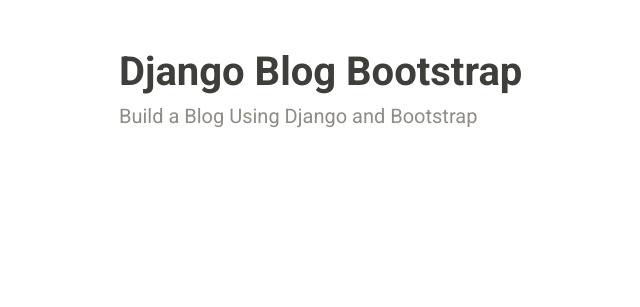
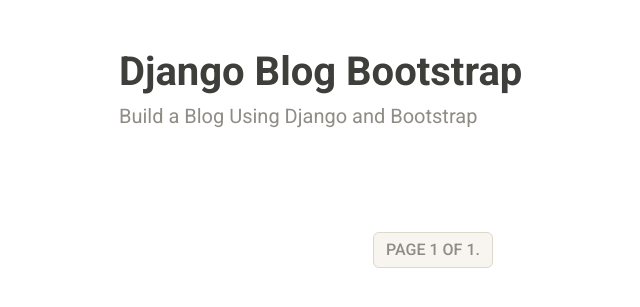
Before and after one commit to nutchoey/Django-Blog-Bootstrap, a Django app: page / in a window 1280 px wide. Shown: the part 56-363 px from the top of the page, without its empty margins (207-847 px from the left). Run offline with Django 5.2, Linux system fonts and the light colour scheme; data that the repository does not hold is empty.

Commit message:
add  pagination

```diff
--- a/blog/templates/blog/index.html
+++ b/blog/templates/blog/index.html
@@ -29,4 +29,33 @@
         </div>
     {% endfor %}
 
+    <nav>
+		<ul class="pagination">
+			<div class="mx-auto d-flex flex-row mt-5">
+				{% if page_obj.has_previous %}
+					<li class="page-item">
+						<a class="page-link" href="?page=1">&laquo; First</a>
+					</li>
+
+					<li class="page-item">
+						<a class="page-link" href="?page={{ page_obj.previous_page_number }}">Previous</a>
+					</li>
+				{% endif %}
+
+				<li class="page-item">
+					<a class="page-link" href="#">Page {{ page_obj.number }} of {{ page_obj.paginator.num_pages }}.</a>
+				</li>
+
+				{% if page_obj.has_next %}
+					<li class="page-item">
+						<a class="page-link" href="?page={{ page_obj.next_page_number }}">Next</a>
+					</li>
+					<li class="page-item">
+						<a class="page-link" href="?page={{ page_obj.paginator.num_pages }}">Last &raquo;</a>
+					</li>
+				{% endif %}
+			</div>
+		</ul>
+	</nav>
+
 {% endblock content %}
--- a/blog/views.py
+++ b/blog/views.py
@@ -10,7 +10,7 @@ class Index(ListView):
     model = Article
     queryset = Article.objects.all().order_by('-date')
     template_name = 'blog/index.html'
-    paginate_by = 3
+    paginate_by = 2
 
 class ArticleDetailView(LoginRequiredMixin,DetailView):
     model = Article
```
